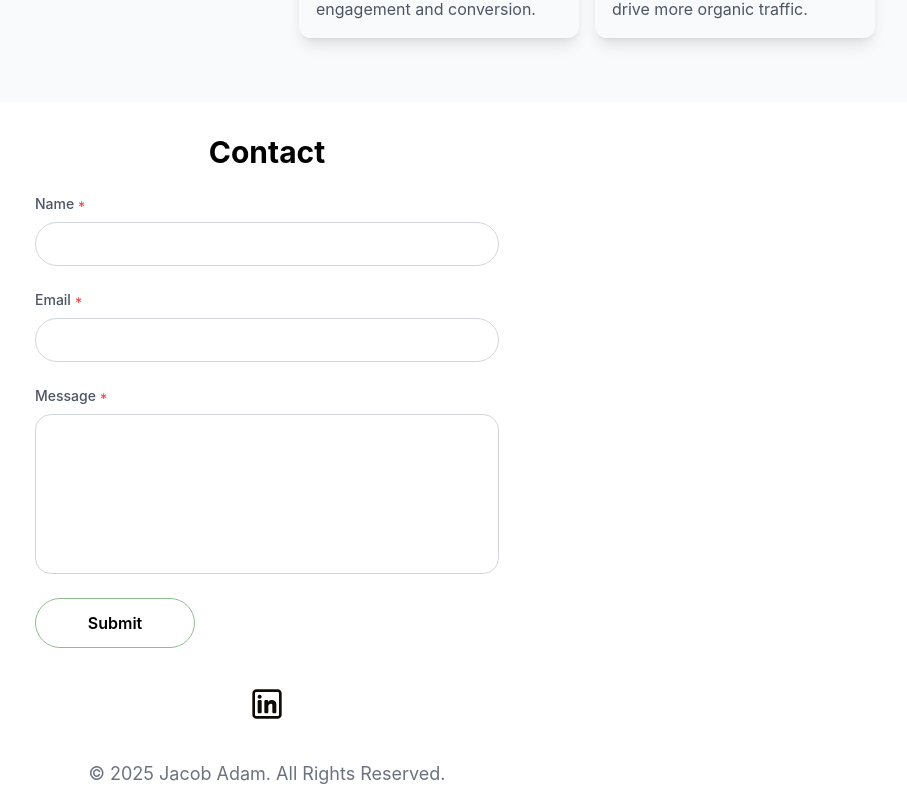
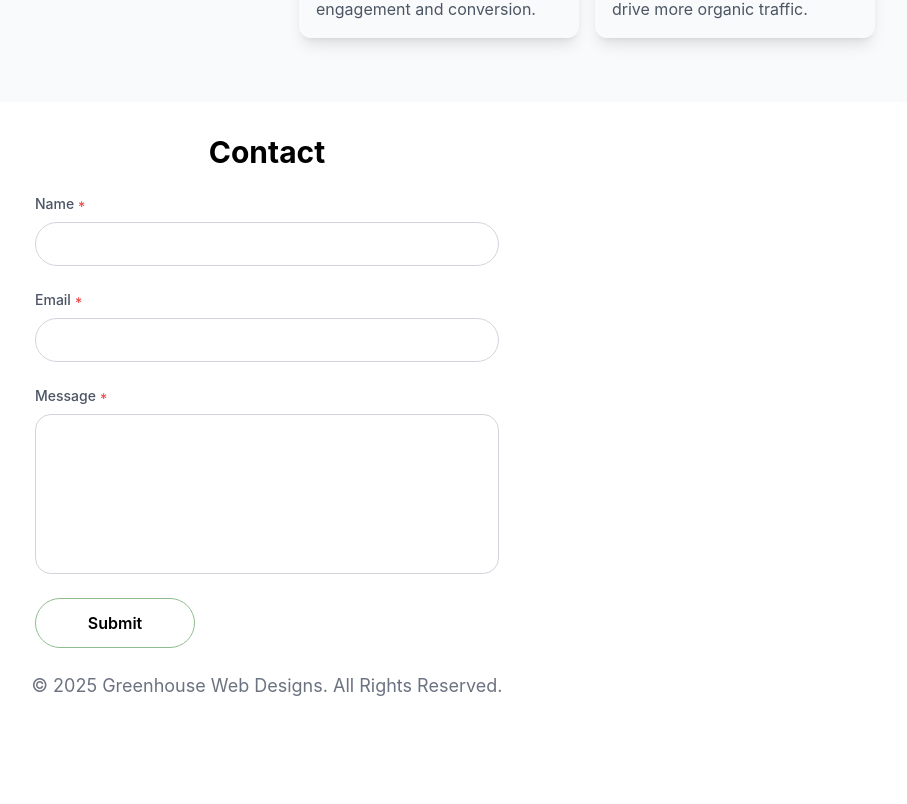
Before and after one commit to jacobadam/jacobadamdeveloper, a React (Create React App) app: page / in a window 1280 px wide. Shown: the part 1794-2598 px from the top of the page, without its empty margins (373-1280 px from the left). After the commit the page ends 2546 px from the top, so only its background shows below. Built offline with nearby package versions, Linux system fonts and the light colour scheme.

Commit message:
update copyright and remove linkedin

```diff
--- a/src/Footer.jsx
+++ b/src/Footer.jsx
@@ -6,24 +6,8 @@ export default function Footer() {
       <div className="w-full">
         <div className="mx-auto max-w-7xl px-4 sm:px-6 lg:px-8">
           <div className="max-w-3xl mx-auto">
-            <div className="flex space-x-10 justify-center items-center mb-10 mt-4">
-              <a
-                href="https://www.linkedin.com/in/jacobnevitt/"
-                className="block text-gray-900 dark:invert-0 invert"
-              >
-                <div className="flex justify-center items-center">
-                  <img
-                    src="/linkedin.svg"
-                    alt="LinkedIn Logo"
-                    className="w-8 h-8 object-contain"
-                    width="32"
-                    height="32"
-                  />
-                </div>
-              </a>
-            </div>
             <span className="text-lg text-gray-500 text-center block pb-4">
-              © 2025 Jacob Adam. All Rights Reserved.
+              © 2025 Greenhouse Web Designs. All Rights Reserved.
             </span>
           </div>
         </div>
```
